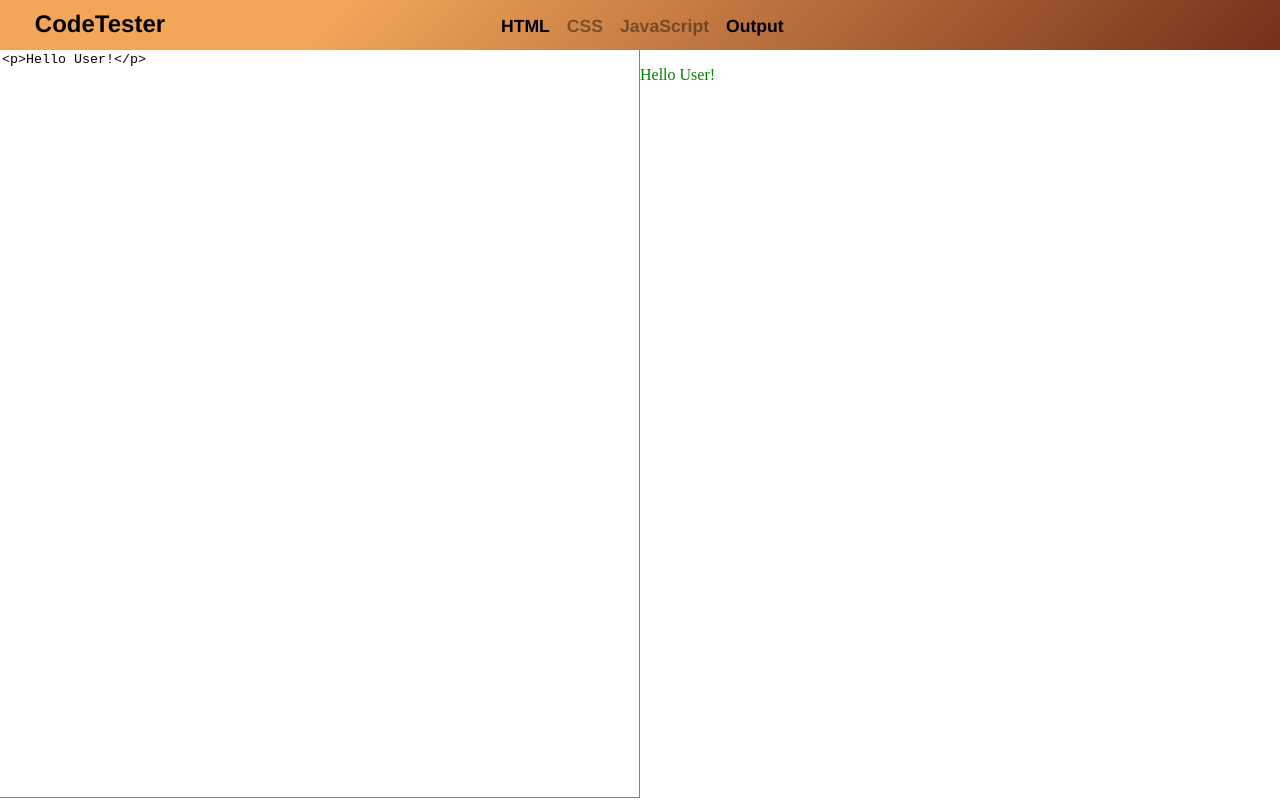
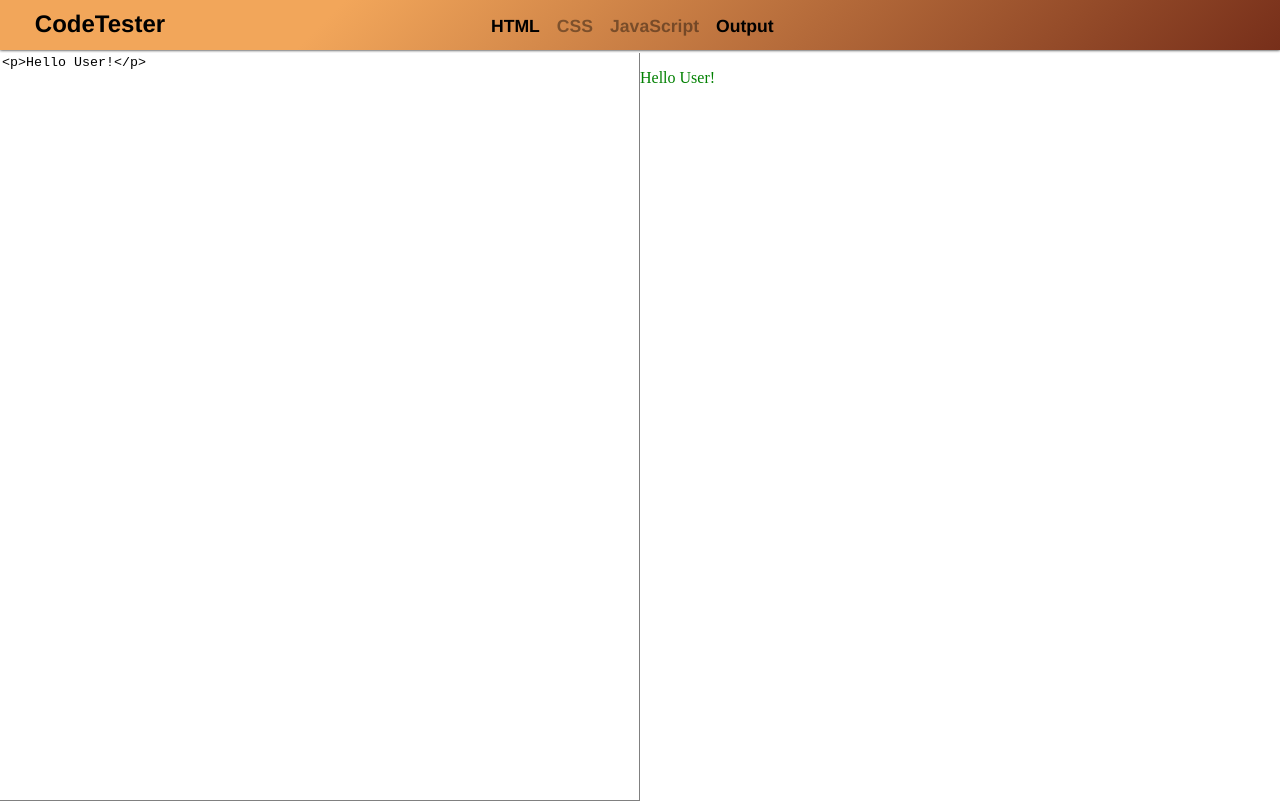
Before and after one commit to UrhMrak/CodeTester, a plain HTML site: page index.html in a window 1280 px wide. Drawn offline with nearby package versions, Linux system fonts and the light colour scheme.

Commit message:
Update style.css

```diff
--- a/style.css
+++ b/style.css
@@ -10,10 +10,11 @@ body, html {
 #navbar {
 
     height: 40px;
-/*    background-color: #C0C0C0;*/
     padding-top: 10px;
     background-color: #772f1a;
-background-image: linear-gradient(315deg, #772f1a 0%, #f2a65a 74%);
+    background-image: linear-gradient(315deg, #772f1a 0%, #f2a65a 74%);
+    box-shadow: 0px 0px 3px 0px black;
+    margin-bottom: 3px;
 
 
 }
@@ -55,7 +56,7 @@ h1 {
 .buttonContainer {
 
 
-    width: 300px;
+    width: 320px;
     height: 30px;
     margin: 0px auto;
 
```
